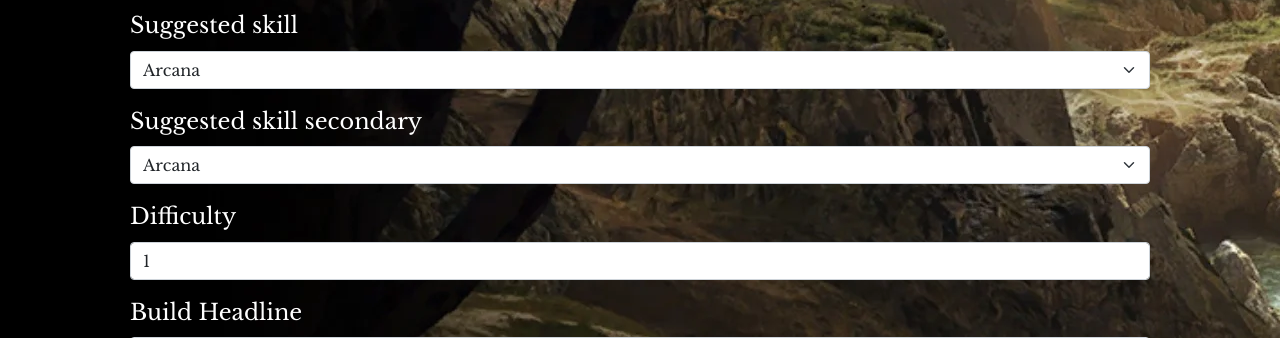
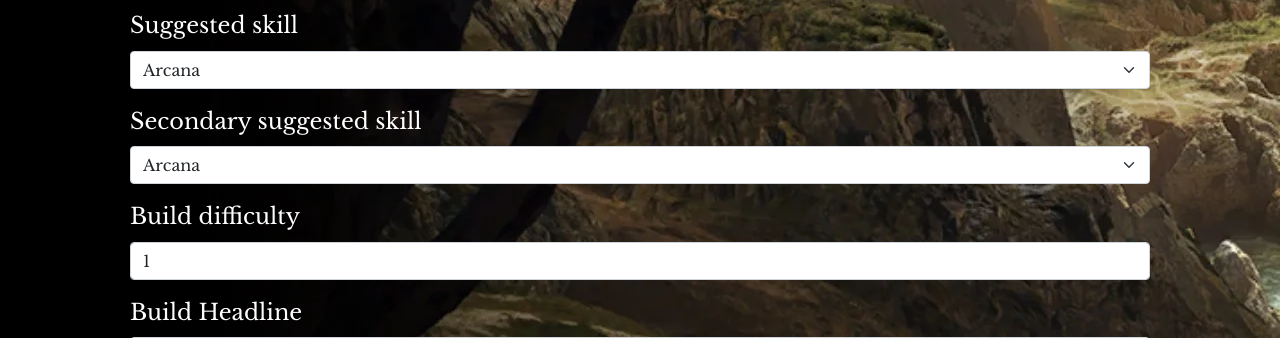
Before and after one commit to AlbaXIII/build.mt, a Django app: page /bgbuild/add/ in a window 1280 px wide. Shown: the part 993-1331 px from the top of the page. Run offline with Django 4.2, Linux system fonts and the light colour scheme; the visitor is signed in with stand-in values (Sample User, id 1); some libraries are stand-ins or nearby versions; some web fonts are replaced.

Commit message:
maint - flake8 cleanup

```diff
--- a/bgbuild/forms.py
+++ b/bgbuild/forms.py
@@ -3,12 +3,20 @@ from django import forms
 
 
 class BgcommentForm(forms.ModelForm):
+    """
+    Comment form rendered in build detail page
+
+    """
     class Meta:
         model = Bgcomment
         fields = ('body',)
 
 
 class BgreplyForm(forms.ModelForm):
+    """
+    Reply form rendered in build detail page
+
+    """
     class Meta:
         model = Bgreply
         fields = ('body',)
@@ -16,7 +24,7 @@ class BgreplyForm(forms.ModelForm):
 
 class BgbuildForm(forms.ModelForm):
     """
-    A form for creating and updating lego build posts.
+    Form for creation & update of Build posts.
 
     """
     class Meta:
@@ -26,9 +34,11 @@ class BgbuildForm(forms.ModelForm):
                   'bard_subclass', 'cleric_domain', 'druid_subclass',
                   'fighter_subclass', 'monk_subclass', 'paladin_oath',
                   'ranger_subclass', 'rogue_subclass', 'sorcerer_subclass',
-                  'warlock_subclass', 'wizard_school', 'multiclass', 'multiclass_one',
-                  'multiclass_two', 'level_split', 'main_key_ability', 'secondary_key_ability',
-                  'suggested_skill', 'suggested_skill_secondary', 'difficulty', 'excerpt', 'content']
+                  'warlock_subclass', 'wizard_school', 'multiclass',
+                  'multiclass_one', 'multiclass_two', 'level_split',
+                  'main_key_ability', 'secondary_key_ability',
+                  'suggested_skill', 'suggested_skill_secondary',
+                  'difficulty', 'excerpt', 'content']
         labels = {
             'bgbuild_title': "Build Title",
             'slug': "Slug (Title lowercase, and spaces replaced with '-')",
@@ -48,8 +58,13 @@ class BgbuildForm(forms.ModelForm):
             'warlock_subclass': "Warlock subclass",
             'wizard_school': "Wizard school",
             'multiclass': "Multiclass?",
-            "multiclass_one": "Additional class",
-            "multiclass_two": "Class",
-            "excerpt": "Build Headline",
-            "content": "Write something about the build"
-        }
+            'multiclass_one': "Additional class",
+            'level_split': "Level split",
+            'main_key_ability': "Main key ability",
+            'secondary_key_ability': "Secondary key ability",
+            'suggested_skill': "Suggested skill",
+            'suggested_skill_secondary': "Secondary suggested skill",
+            'difficulty': "Build difficulty",
+            'excerpt': "Build Headline",
+            'content': "Write something about the build",
+            }
--- a/bgbuild/templates/bgbuild/bgbuild_list.html
+++ b/bgbuild/templates/bgbuild/bgbuild_list.html
@@ -104,7 +104,7 @@
                                     <li class="list-group-item"><b>Role </b>| {{ build.bgbuild_role }}</li>
                                     <li class="list-group-item"><b>Base class </b>| {{ build.bgbase_class }}</li>
                                     <li class="list-group-item"><b>Multiclass </b>| {{ build.multiclass }}</li>
-                                    <li class="list-group-item build-details">created by <a href="#" class="user-link">{{ build.user }}</a></li>
+                                    <li class="list-group-item build-details">created by <strong id="yellow">{{ build.user }}</strong></li>
                                 </ul>
                             {% if build.status == 0 %}
                                 <a href="#" class="btn btn-secondary explore-btn-confirmation"
--- a/bgbuild/urls.py
+++ b/bgbuild/urls.py
@@ -1,13 +1,15 @@
 from . import views
 from django.urls import path
-from .views import BgbuildList, searchBuild, buildDetail, BgAddBuild, BgEditBuild, BgDeleteBuild, BgBuildFavourite
+from .views import BgBuildList, search_build, BgAddBuild, BgEditBuild
+from .views import BgDeleteBuild, BgBuildFavourite
 
 urlpatterns = [
     path('add/', BgAddBuild.as_view(), name="bgbuildadd"),
-    path('', BgbuildList.as_view(), name="bgbuilds"),
-    path('q/', searchBuild, name='searchbuild'),
-    path('<slug:slug>/', views.buildDetail, name='bgbuilddetail'),
+    path('', BgBuildList.as_view(), name="bgbuilds"),
+    path('search/', search_build, name='searchbuild'),
+    path('<slug:slug>/', views.build_detail, name='bgbuilddetail'),
+    path('edit/<slug:pk>/', BgEditBuild.as_view(), name='bgeditbuild'),
     path('delete/<slug:pk>/', BgDeleteBuild.as_view(), name='bgdeletebuild'),
-    path("edit/<slug:pk>/", BgEditBuild.as_view(), name="bgeditbuild"),
-    path('favourite/<slug:build_slug>/', BgBuildFavourite.as_view(), name="bgfavouritebuild"),
+    path('favourite/<slug:build_slug>/',
+         BgBuildFavourite.as_view(), name="bgfavouritebuild"),
 ]
--- a/bgbuild/views.py
+++ b/bgbuild/views.py
@@ -2,36 +2,37 @@ from django.shortcuts import render, get_object_or_404, reverse
 from django.views import generic
 from django.contrib import messages
 from django.http import HttpResponseRedirect
-from django.shortcuts import redirect
-from django.views.generic import CreateView, ListView, DeleteView, UpdateView, DetailView
 from django.contrib.auth.mixins import (
     LoginRequiredMixin, UserPassesTestMixin
 )
 from django.contrib.messages.views import SuccessMessageMixin
-from django.db.models import Count, Q
 from .models import Bgbuild, Bgcomment
 from .forms import BgcommentForm, BgreplyForm, BgbuildForm
 
 # Create your views here.
 
 
-class BgbuildList(generic.ListView):
+class BgBuildList(generic.ListView):
     queryset = Bgbuild.objects.all().order_by("-created_on")
     template_name = "bgbuild/bgbuild_list.html"
     paginate_by = 8
 
 
-def searchBuild(request):
+def search_build(request):
     if request.method == "POST":
         build_search = request.POST.get('searchbuilds')
-        builds = Bgbuild.objects.filter(bgbase_class__contains=build_search) | Bgbuild.objects.filter(bgbuild_role__contains=build_search)
+        builds = Bgbuild.objects.filter(
+            bgbase_class__contains=build_search) | Bgbuild.objects.filter(
+                bgbuild_role__contains=build_search)
         total = builds.count()
-        return render(request, 'bgbuild/bgbuild_search.html', {'build_search': build_search, 'builds': builds, 'total': total, })
+        return render(
+            request, 'bgbuild/bgbuild_search.html',
+            {'build_search': build_search, 'builds': builds, 'total': total, })
     else:
         return render(request, 'bgbuild/bgbuild_search.html', {})
 
 
-def buildDetail(request, slug):
+def build_detail(request, slug):
     queryset = Bgbuild.objects.filter(status=1)
     build = get_object_or_404(queryset, slug=slug)
     comments = build.comments.all().order_by("-created_on")
@@ -87,7 +88,8 @@ class BgBuildFavourite(LoginRequiredMixin, generic.View):
         else:
             build.favourites.add(request.user)
 
-        return HttpResponseRedirect(reverse('bgbuilddetail', args=[build_slug]))
+        return HttpResponseRedirect(
+            reverse('bgbuilddetail', args=[build_slug]))
 
 
 class BgAddBuild(LoginRequiredMixin, generic.CreateView):
--- a/core/views.py
+++ b/core/views.py
@@ -1,5 +1,3 @@
-from django.shortcuts import render
-from django.http import HttpResponse
 from django.views.generic import TemplateView, ListView
 from bgbuild.models import Bgbuild
 from django.contrib.auth.mixins import (
--- a/templates/base.html
+++ b/templates/base.html
@@ -12,7 +12,7 @@
 
 <head>
     <title>build.mt</title>
-    <meta name="viewport" content="width=device-width, initial-scale=1" />
+    <meta name="viewport" content="width=device-width, initial-scale=1">
 
     <!-- Google Fonts CSS -->
     <link rel="preconnect" href="https://fonts.gstatic.com">
```
Also changed, not shown: bgbuild/models.py (+14 -6 lines).
